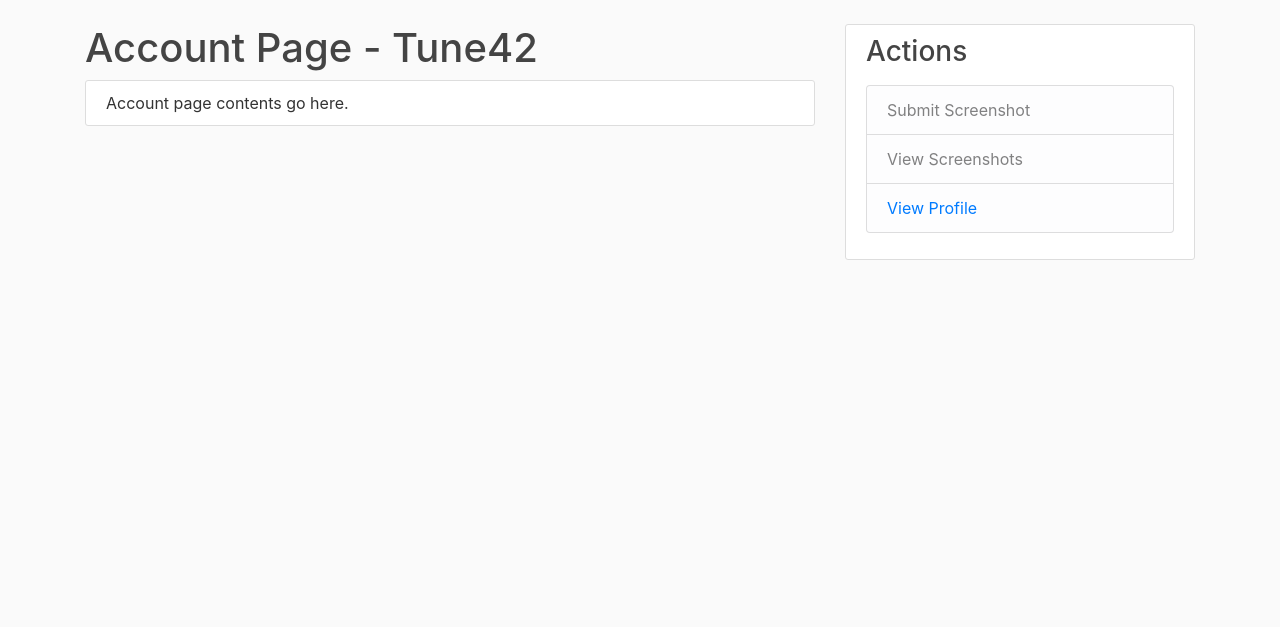
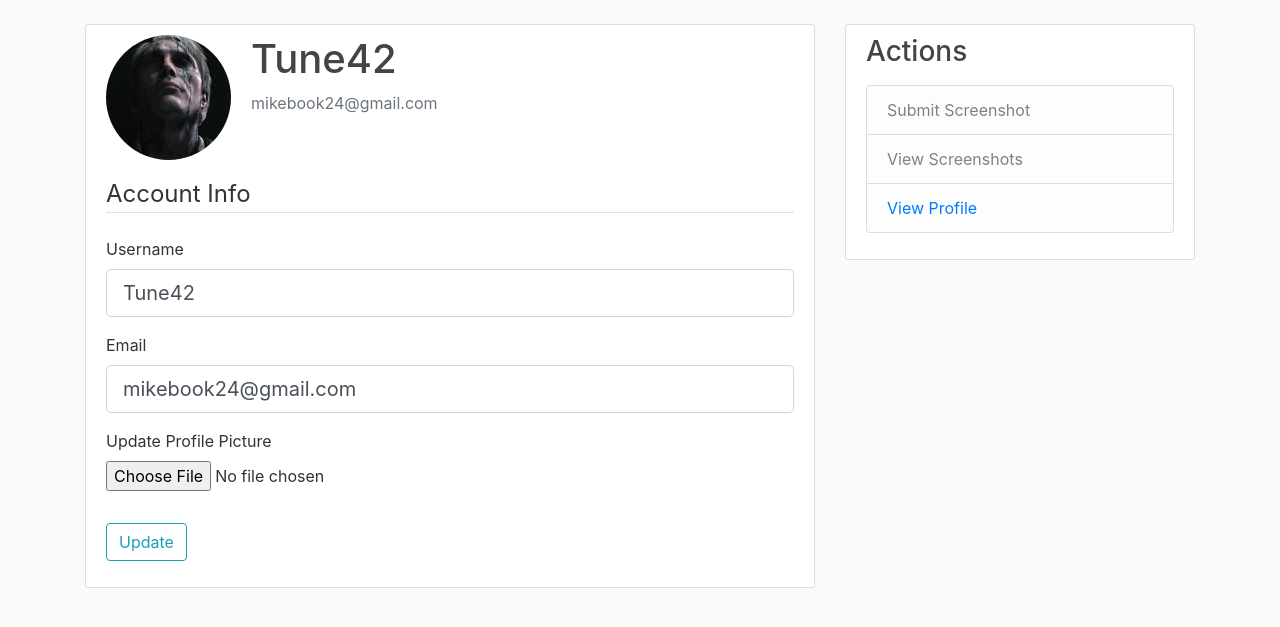
Before and after one commit to Tune42/gamer-screenshots, a Flask app: page /account in a window 1280 px wide. Shown: the part 56-683 px from the top of the page. Run offline with Flask 2, Linux system fonts and the light colour scheme; a user stored in the database is signed in; some libraries are stand-ins or nearby versions.

Commit message:
created account page/edit account information form

```diff
--- a/gamerscreenshots/forms.py
+++ b/gamerscreenshots/forms.py
@@ -1,4 +1,6 @@
 from flask_wtf import FlaskForm
+from flask_wtf.file import FileField, FileAllowed
+from flask_login import current_user
 from wtforms import StringField, PasswordField, SubmitField, BooleanField
 from wtforms.validators import DataRequired, Length, Email, EqualTo, ValidationError
 from gamerscreenshots.models import User
@@ -25,3 +27,21 @@
     password = PasswordField('Password', validators=[DataRequired()])
     remember = BooleanField('Remember Me')
     submit = SubmitField('Login')
+
+class UpdateAccountForm(FlaskForm):
+    username = StringField('Username', validators=[DataRequired(), Length(min=2, max=20)])
+    email = StringField('Email', validators=[DataRequired(), Email()])
+    picture = FileField('Update Profile Picture', validators=[FileAllowed(['jpg', 'png'])])
+    submit = SubmitField('Update')
+
+    def validate_username(self, username):
+        if username.data != current_user.username:
+            user = User.query.filter_by(username=username.data).first()
+            if user:
+                raise ValidationError('That username has been taken')
+
+    def validate_email(self, email):
+        if email.data != current_user.email:
+            user = User.query.filter_by(email=email.data).first()
+            if user:
+                raise ValidationError('That email already has an account')
--- a/gamerscreenshots/routes.py
+++ b/gamerscreenshots/routes.py
@@ -1,7 +1,10 @@
+import secrets
+from PIL import Image
+import os
 from flask import render_template, url_for, flash, redirect, request
 from flask_login import login_user, current_user, logout_user, login_required
 from gamerscreenshots import app, db, bcrypt
-from gamerscreenshots.forms import RegistrationForm, LoginForm
+from gamerscreenshots.forms import RegistrationForm, LoginForm, UpdateAccountForm
 from gamerscreenshots.models import User, Post
 
 
@@ -58,7 +61,31 @@
     logout_user()
     return redirect(url_for('home'))
 
-@app.route("/account")
+def save_picture(form_picture):
+    random_hex = secrets.token_hex(8)
+    _, f_ext = os.path.splitext(form_picture.filename)
+    picture_fn = random_hex + f_ext
+    picture_path = os.path.join(app.root_path, 'static/profile_pics', picture_fn)
+    output_size = (125, 125)
+    i = Image.open(form_picture)
+    i.thumbnail(output_size)
+    i.save(picture_path)
+    return picture_fn
+
+@app.route("/account", methods=['GET', 'POST'])
 @login_required
 def account():
-    return render_template('account.html', title='Account')
+    form = UpdateAccountForm()
+    if form.validate_on_submit():
+        if form.picture.data:
+            picture_file = save_picture(form.picture.data)
+            current_user.image_file = "static/profile_pics/" + picture_file
+        current_user.username = form.username.data
+        current_user.email = form.email.data
+        db.session.commit()
+        flash('Your account has been updated.', 'success')
+        return redirect(url_for('account'))
+    elif request.method == 'GET':
+        form.username.data = current_user.username
+        form.email.data = current_user.email
+    return render_template('account.html', title='Account', form=form)
--- a/gamerscreenshots/static/main.css
+++ b/gamerscreenshots/static/main.css
@@ -83,3 +83,9 @@
     background-color: grey;
     color: white;
   }
+
+  .media .align-self-top img{
+    border-style: solid;
+    border-radius: 3px;
+    border-color: black;
+  }
--- a/gamerscreenshots/templates/account.html
+++ b/gamerscreenshots/templates/account.html
@@ -1,7 +1,59 @@
 {% extends "layout.html" %}
 {% block content %}
-    <h1>Account Page - {{ current_user.username }}</h1>
-    <div class="content-section">
-        Account page contents go here.
+<div class="content-section">
+    <div class="media">
+      <img class="rounded-circle account-img" src="{{ current_user.image_file }}">
+      <div class="media-body">
+        <h2 class="account-heading">{{ current_user.username }}</h2>
+        <p class="text-secondary">{{ current_user.email }}</p>
+      </div>
     </div>
+    <div>
+      <!-- empty action stays in same route, hidden_tag is a required method -->
+      <!-- enctype is used for picture submissions -->
+      <form method="POST" action="" enctype="multipart/form-data">
+          {{ form.hidden_tag() }}
+          <fieldset class="form-group">
+              <legend class="border-bottom mb-4">Account Info</legend>
+              <div class="form-group">
+                  {{ form.username.label(class="form-control-label") }}
+                  {% if form.username.errors %}
+                      {{ form.username(class="form-control form-control-lg is-invalid") }}
+                      <div class="invalid-feedback">
+                          {% for error in form.username.errors %}
+                              <span>{{ error }}</span>
+                          {% endfor %}
+                      </div>
+                  {% else %}
+                      {{ form.username(class="form-control form-control-lg") }}
+                  {% endif %}
+              </div>
+              <div class="form-group">
+                  {{ form.email.label(class="form-control-label") }}
+                  {% if form.email.errors %}
+                      {{ form.email(class="form-control form-control-lg is-invalid") }}
+                      <div class="invalid-feedback">
+                          {% for error in form.email.errors %}
+                              <span>{{ error }}</span>
+                          {% endfor %}
+                      </div>
+                  {% else %}
+                      {{ form.email(class="form-control form-control-lg") }}
+                  {% endif %}
+              </div>
+              <div class="form-group">
+                {{ form.picture.label() }}
+                {{ form.picture(class="form-control-file") }}
+                {% if form.picture.errors %}
+                  {% for error in form.picture.errors %}
+                    <span class="text-danger">{{ error }}</span></br>
+                  {% endfor %}
+                {% endif %}
+          </fieldset>
+          <div class="form-group">
+              {{ form.submit(class="btn btn-outline-info") }}
+          </div>
+      </form>
+  </div>
+  </div>
 {% endblock content %}
```
Also changed, not shown: gamerscreenshots/site.db, gamerscreenshots/static/profile_pics/f28a07562b6c34d5.jpg (added).
